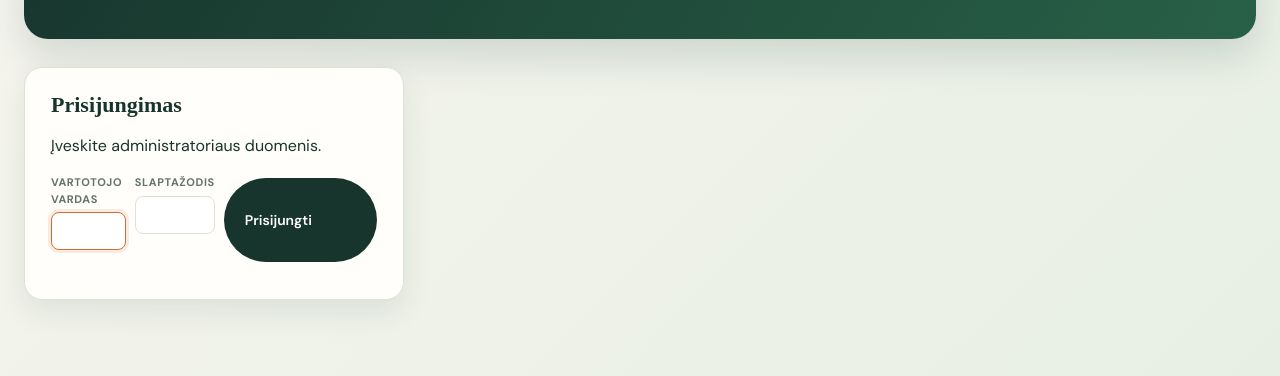
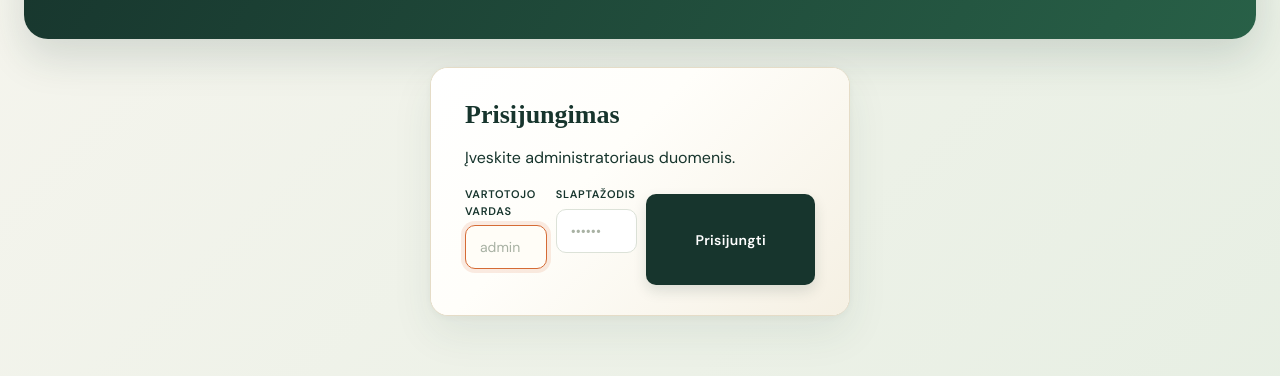
Before and after one commit to Martynas-J/suriai, a website: page stats.html in a window 1280 px wide. Shown: the part 160-536 px from the top of the page. Drawn offline with Linux system fonts and the light colour scheme.

Commit message:
Polish login form styling: gradient, shadow, focus, error state

```diff
--- a/admin-extras.css
+++ b/admin-extras.css
@@ -5,10 +5,24 @@
 .status-chip.is-active{background:var(--forest);border-color:var(--forest);color:#fff}
 .status-chip.is-active span{color:#f2bd89}
 
-.login-field{display:flex;flex-direction:column;gap:5px;margin-bottom:12px;font-size:11px;font-weight:700;text-transform:uppercase;letter-spacing:.6px;color:var(--muted)}
-.login-field input{padding:9px 11px;border:1px solid var(--line);border-radius:8px;font:400 14px "DM Sans",sans-serif;color:var(--ink);background:#fff;min-height:38px;transition:border-color .15s,box-shadow .15s}
-.login-field input:focus{outline:none;border-color:var(--accent);box-shadow:0 0 0 3px #d56b3520}
-.login-box .button-dark{width:100%;margin-top:4px}
+.login-box{position:relative;overflow:hidden}
+.login-box::before{content:"";position:absolute;inset:0;background:linear-gradient(135deg,#fff 0%,#fffefa 40%,#f5f0e3 100%);z-index:0;pointer-events:none}
+.login-box>*{position:relative;z-index:1}
+.dashboard-login{padding:32px 34px 30px;border-radius:18px;box-shadow:0 18px 42px #2b4b3b14,0 2px 6px #2b4b3b0a;border-color:#e5dcc7;max-width:420px;margin:0 auto}
+.dashboard-login h2{font:700 26px Lora,serif;margin:0 0 6px;letter-spacing:0;color:var(--forest)}
+.dashboard-login>p.muted{font-size:13px;line-height:1.55;margin:0 0 22px}
+.login-field{display:flex;flex-direction:column;gap:6px;margin-bottom:16px;font-size:11px;font-weight:700;text-transform:uppercase;letter-spacing:.7px;color:var(--muted)}
+.login-field>span{color:var(--forest);font-weight:600}
+.login-field input{padding:12px 14px;border:1.5px solid var(--line);border-radius:10px;font:400 14px "DM Sans",sans-serif;color:var(--ink);background:#fff;min-height:44px;transition:border-color .15s,box-shadow .15s,background .15s}
+.login-field input:hover{border-color:#b7c4b1}
+.login-field input::placeholder{color:#a8b1a3}
+.login-field input:focus{outline:none;border-color:var(--accent);box-shadow:0 0 0 4px #d56b3522;background:#fffdf7}
+.login-box .button-dark{width:100%;margin-top:8px;padding:13px 20px;font-size:14px;letter-spacing:.3px;border-radius:10px;justify-content:center;gap:8px;box-shadow:0 6px 14px #17352d22}
+.login-box .button-dark:hover{transform:translateY(-1px);box-shadow:0 10px 20px #17352d2e}
+.login-box .button-dark:active{transform:translateY(0)}
+.login-box .error{margin:14px 0 0;padding:10px 12px;border-radius:8px;background:#fdecea;color:#a02b1f;border:1px solid #f1c4be;font:600 12px "DM Sans",sans-serif;letter-spacing:.2px;display:none}
+.login-box .error.is-visible{display:block}
+.login-box .error:empty{display:none}
 
 .role-pill{display:inline-block;padding:2px 8px;border-radius:999px;font:600 10px "DM Sans",sans-serif;letter-spacing:.4px;text-transform:uppercase;margin-left:6px;vertical-align:middle}
 .role-pill.role-super_admin{background:#fff5ec;color:#a04a17;border:1px solid #dca888}
--- a/package.json
+++ b/package.json
@@ -8,6 +8,6 @@
     "start": "node api/dev-server.js"
   },
   "dependencies": {
-    "mysql2": "^3.11.0"
+    "mysql2": "^3.24.3"
   }
 }
--- a/stats.html
+++ b/stats.html
@@ -21,7 +21,7 @@
         <div class="dashboard-header-left"><p class="eyebrow">Valdymo centras</p><h1>Statistika</h1><p class="muted">Stebėkite užsakymų eigą ir populiariausius produktus.</p></div>
         <div class="dashboard-nav"><a href="admin.html">Užsakymai</a><a class="is-active" href="stats.html">Statistika</a><a class="back-link" href="index.html">← Produktai</a></div>
       </header>
-      <section id="stats-login" class="login-box dashboard-login"><h2>Prisijungimas</h2><p>Įveskite administratoriaus duomenis.</p><form id="stats-login-form"><label class="login-field"><span>Vartotojo vardas</span><input id="stats-username" type="text" autocomplete="username" required autofocus /></label><label class="login-field"><span>Slaptažodis</span><input id="stats-password" type="password" autocomplete="current-password" required /></label><button class="button button-dark" type="submit">Prisijungti</button></form><p id="stats-login-error" class="error" role="alert"></p></section>
+      <section id="stats-login" class="login-box dashboard-login"><h2>Prisijungimas</h2><p>Įveskite administratoriaus duomenis.</p><form id="stats-login-form"><label class="login-field"><span>Vartotojo vardas</span><input id="stats-username" type="text" autocomplete="username" placeholder="admin" required autofocus /></label><label class="login-field"><span>Slaptažodis</span><input id="stats-password" type="password" autocomplete="current-password" placeholder="••••••" required /></label><button class="button button-dark" type="submit">Prisijungti</button></form><p id="stats-login-error" class="error" role="alert"></p></section>
       <section id="stats-content" hidden>
         <div class="dashboard-actions"><div><h2>Veiklos suvestinė</h2><p id="stats-range-label" class="muted">Visas laikotarpis</p></div></div>
         <section class="stats-date-filter"><label>Nuo datos<input id="stats-from" type="date" /></label><label>Iki datos<input id="stats-to" type="date" /></label><button id="stats-clear" class="filter-reset" type="button">Valyti laikotarpį</button></section>
```
Also changed, not shown: 1 other file.
